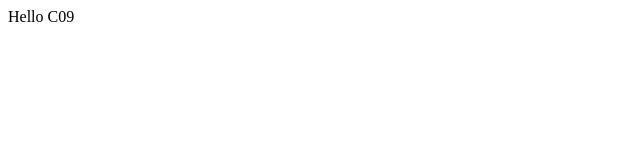
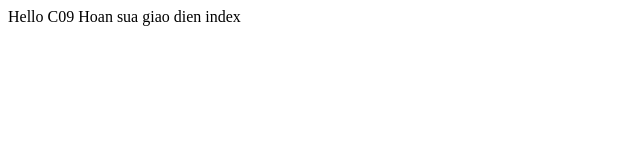
Before and after one commit to vulinh1704/GitC09, a plain HTML site: page index.html in a window 1280 px wide. Shown: the whole page, without its empty margins (0-640 px from the left). Drawn offline with Linux system fonts and the light colour scheme.

Commit message:
Hoan sua giao dien index

```diff
--- a/index.html
+++ b/index.html
@@ -6,5 +6,6 @@
 </head>
 <body>
 Hello C09
+Hoan sua giao dien index
 </body>
 </html>
```
